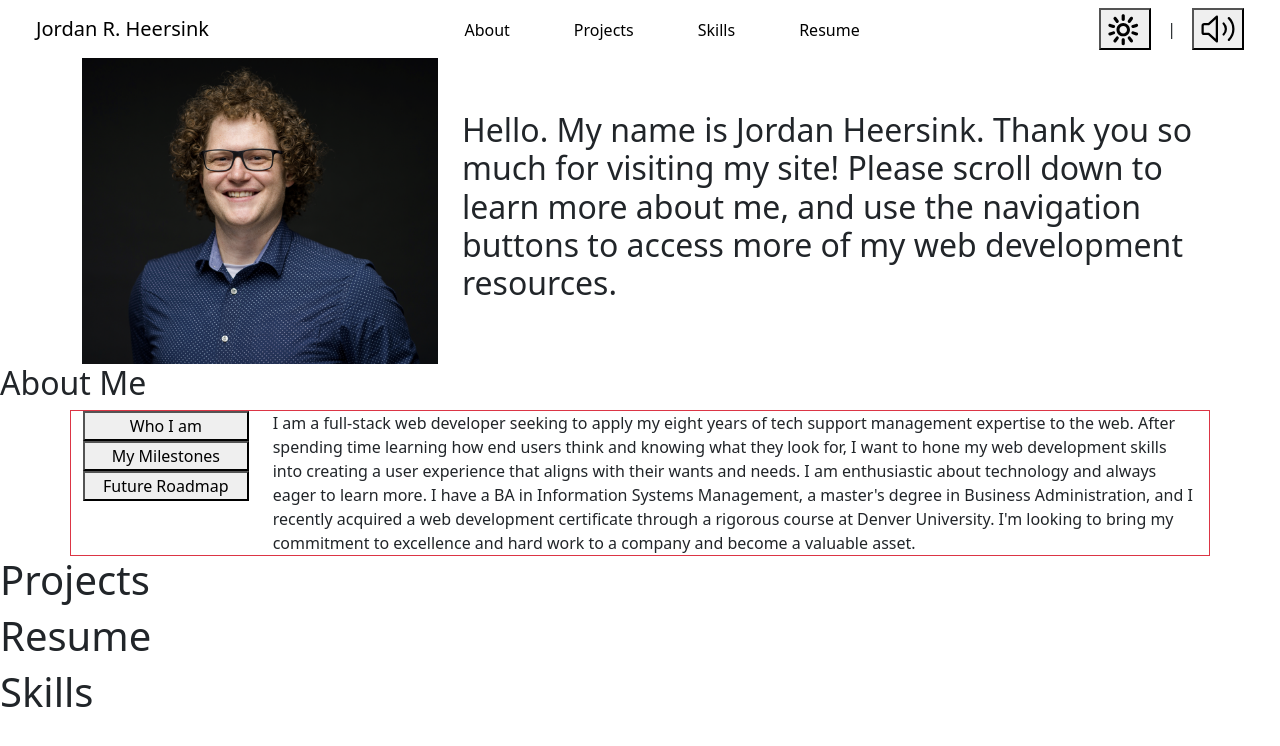
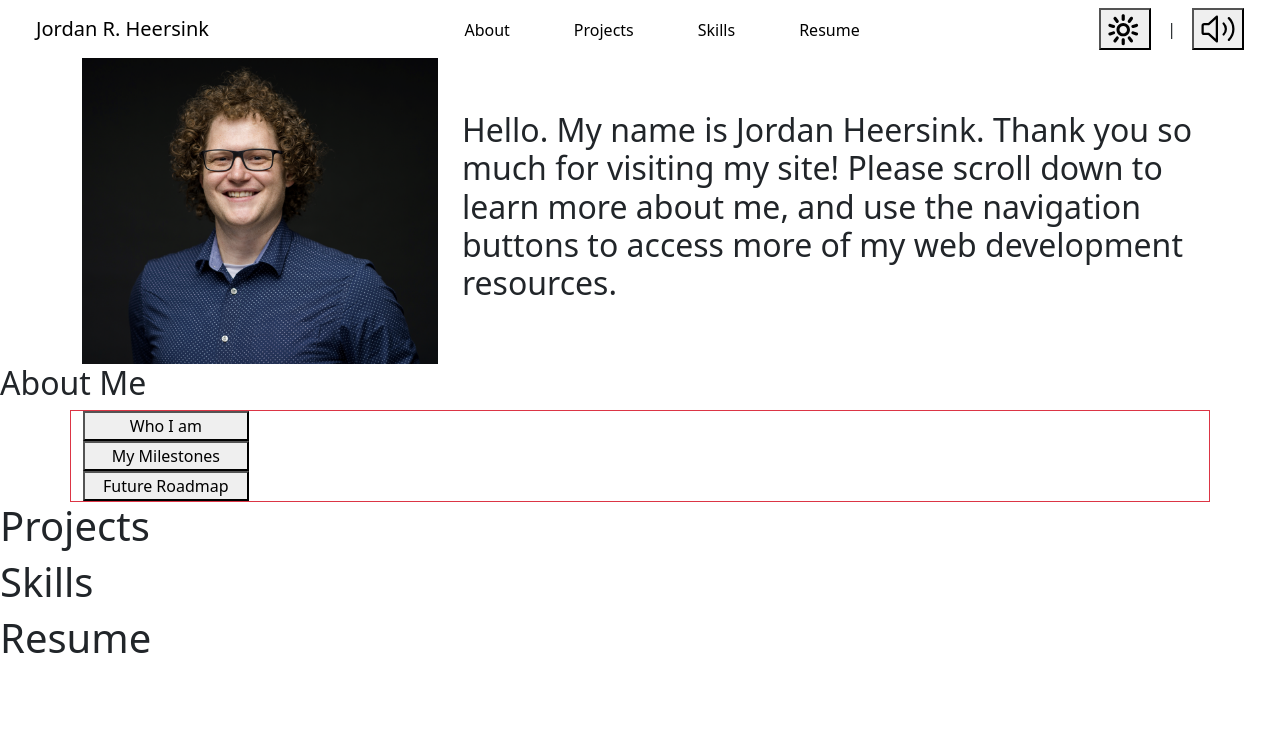
Before and after one commit to jheersink8/jrh-portfolio, a React (Vite) app: page / in a window 1280 px wide. Shown: the top 746 px of the page. Built offline with nearby package versions, Linux system fonts and the light colour scheme.

Commit message:
Finishing About Me section

```diff
--- a/src/App.jsx
+++ b/src/App.jsx
@@ -14,9 +14,9 @@ function App() {
       <Intro />
       <About />
       <Projects />
+      <Skills />
       <Resume />
-      <Skills />
-    </>
+     </>
   )
 }
 
--- a/src/components/Main/About/About.jsx
+++ b/src/components/Main/About/About.jsx
@@ -23,8 +23,9 @@ export default function About() {
                         <button >Future Roadmap</button>
                     </div>
                     <div  className='col-10'>
-                        <Blurb className={style}/>
+                        {/* <Blurb className={style}/> */}
                         {/* <Milestones timeline={timeline} /> */}
+
                     </div>
                 </div>
             </div>
```
